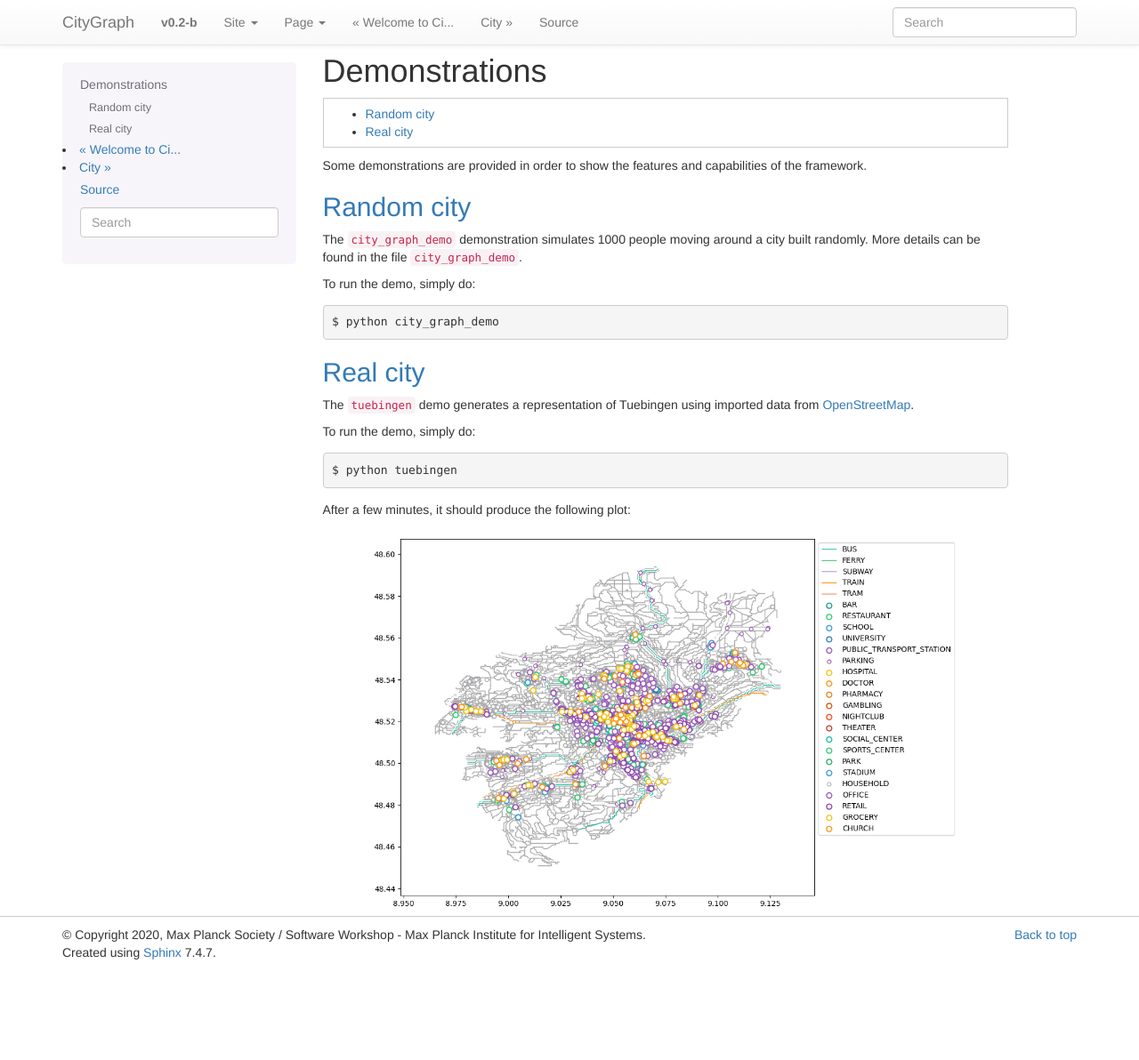
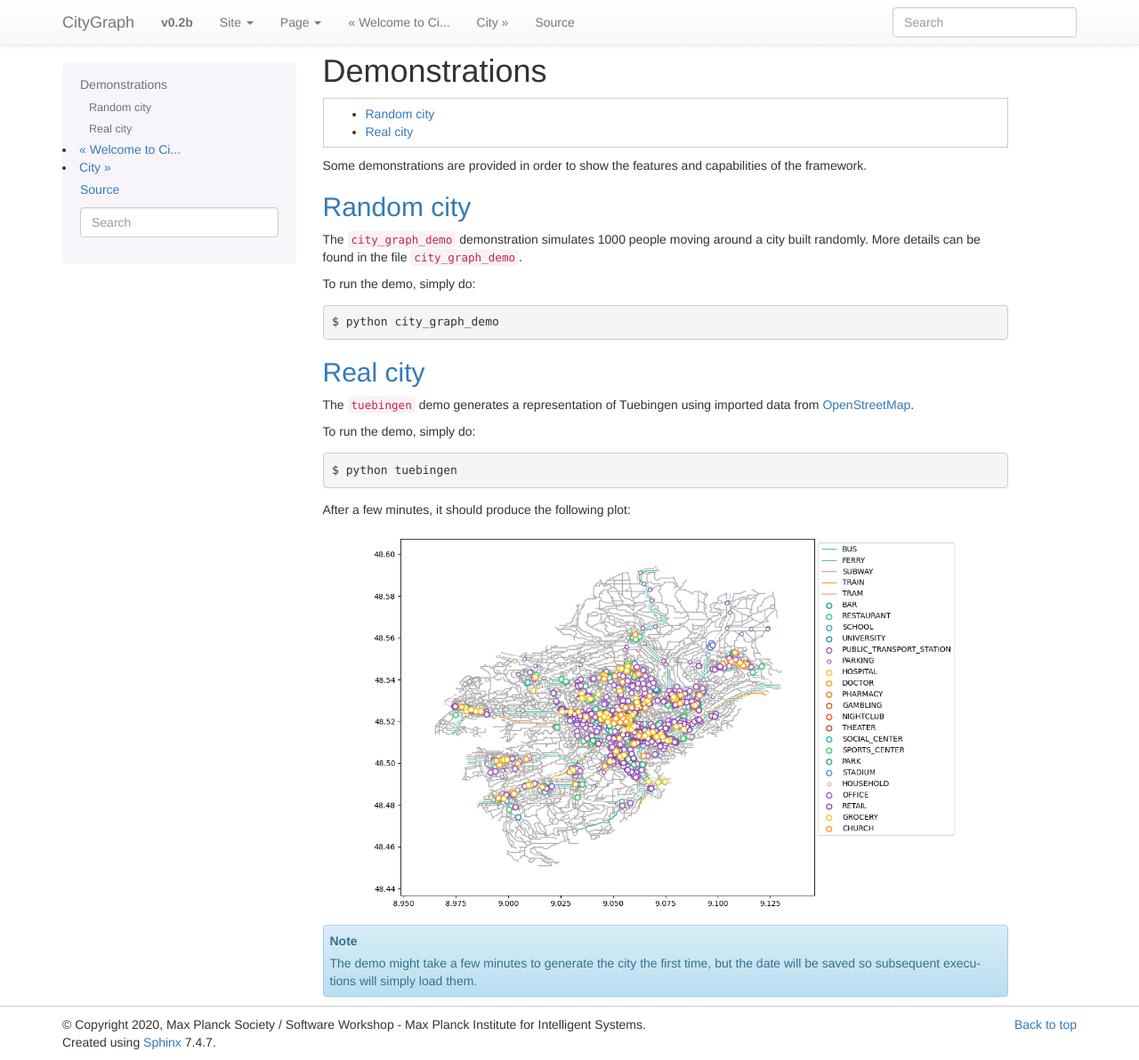
Before and after one commit to MPI-IS/CityGraph, a Sphinx documentation site: the page built from doc/source/pages/demos.rst, in a window 1280 px wide and 1192 px high. Shown: the whole window at 89% size. Built offline with Sphinx 7.4.7, drawn with Linux system fonts in a browser that asks for light colours.

Commit message:
Updated gitignore, README, documentation, and version.

```diff
--- a/city_graph/version.py
+++ b/city_graph/version.py
@@ -1,2 +1,2 @@
 # Package version
-__version__ = "0.2-b"
+__version__ = "0.2b"
--- a/doc/source/pages/demos.rst
+++ b/doc/source/pages/demos.rst
@@ -38,3 +38,6 @@ After a few minutes, it should produce the following plot:
 .. figure:: ../images/tuebingen_full.png
    :align: center
    :scale: 60%
+
+.. note:: The demo might take a few minutes to generate the city the first time,
+    but the date will be saved so subsequent executions will simply load them.
```
Also changed, not shown: README.md (+1 -1 lines), 1 other file.
